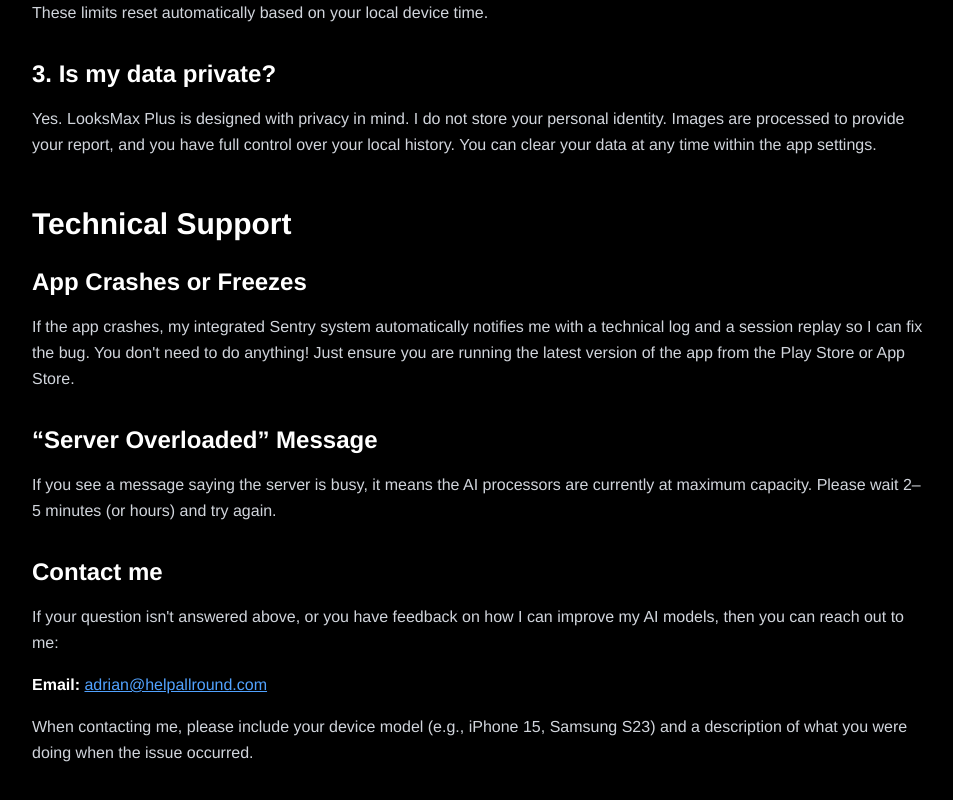
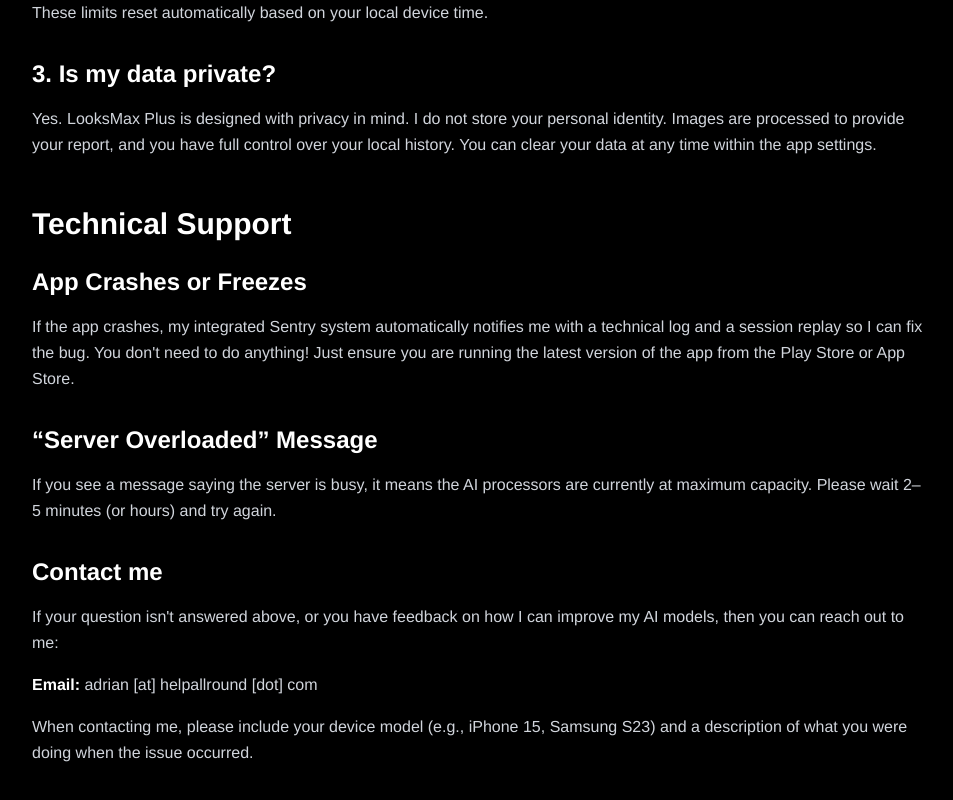
Before and after one commit to Proggerdogger/Lookstothemax, a Next.js app: page /support in a window 1280 px wide. Shown: the part 796-1596 px from the top of the page, without its empty margins (160-1113 px from the left). Built offline with nearby package versions, Linux system fonts and the light colour scheme.

Commit message:
don't contact me

```diff
--- a/src/app/support/page.tsx
+++ b/src/app/support/page.tsx
@@ -81,9 +81,9 @@
             </p>
             <p className="text-gray-300 leading-relaxed mb-2">
               <span className="font-bold text-white">Email: </span>
-              <a href="mailto:adrian@helpallround.com" className="text-blue-400 underline">
-                adrian@helpallround.com
-              </a>
+              <span className="text-gray-300">
+                adrian [at] helpallround [dot] com
+              </span>
             </p>
             <p className="text-gray-300 leading-relaxed mt-4">
               When contacting me, please include your device model (e.g., iPhone 15, Samsung S23) and a description of what you were doing when the issue occurred.
```
